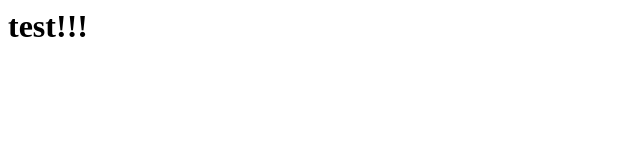
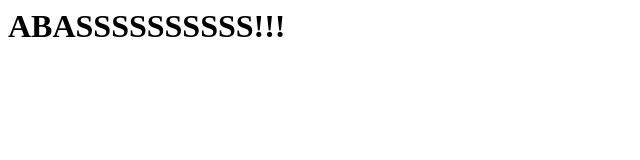
Before and after one commit to HaamiH/haamih.github.io, a plain HTML site: page index.html in a window 1280 px wide. Shown: the whole page, without its empty margins (0-640 px from the left). Drawn offline with Linux system fonts and the light colour scheme.

Commit message:
Update index.html

```diff
--- a/index.html
+++ b/index.html
@@ -1 +1 @@
-<h1>test!!!<h1>
+<h1>ABASSSSSSSSSS!!!<h1>
```
